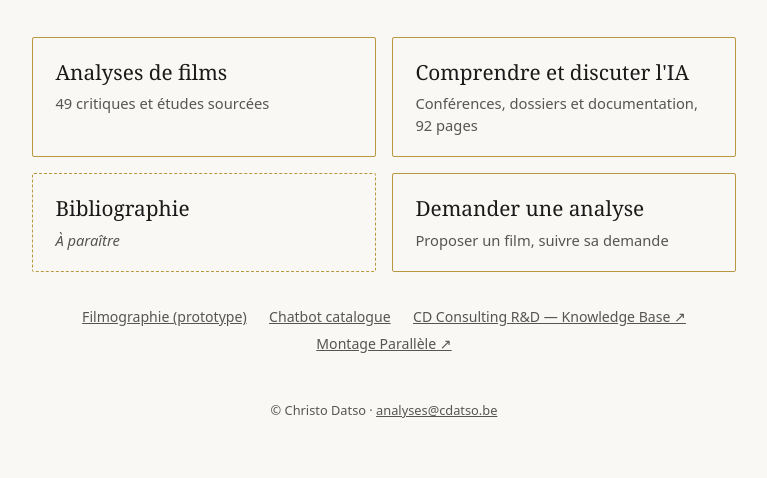
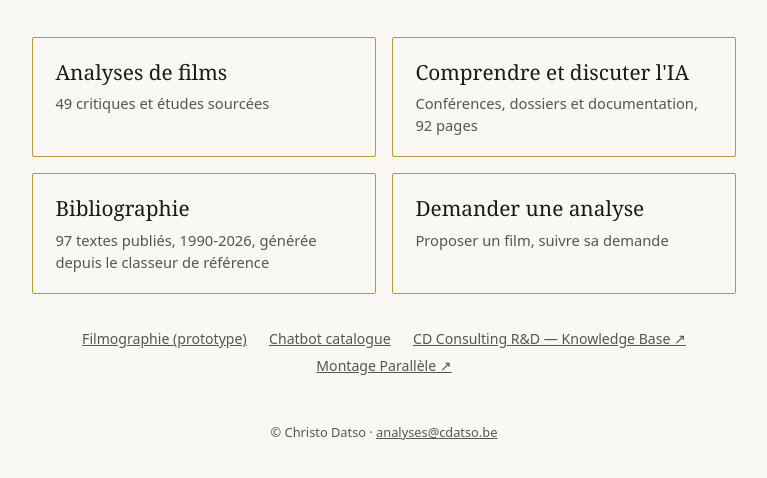
Before and after one commit to cdatso/cdatso.github.io, a plain HTML site: page index.html in a window 1280 px wide. Shown: the part 178-656 px from the top of the page, without its empty margins (256-1023 px from the left). Drawn offline with Linux system fonts and the light colour scheme.

Commit message:
Accueil : carte Bibliographie liee a /bibliographie/ (BKL-CDC-025 publie ; CDC-021 reliquat)
Co-Authored-By: Claude Fable 5.1 <noreply@anthropic.com>

```diff
--- a/index.html
+++ b/index.html
@@ -105,7 +105,7 @@
       <ul class="principales">
         <li><a class="carte" href="/analyses-de-films/"><h2>Analyses de films</h2><p>49 critiques et études sourcées</p></a></li>
         <li><a class="carte" href="/comprendre-ia/"><h2>Comprendre et discuter l'IA</h2><p>Conférences, dossiers et documentation, 92 pages</p></a></li>
-        <li><div class="carte a-paraitre" aria-disabled="true"><h2>Bibliographie</h2><p>À paraître</p></div></li>
+        <li><a class="carte" href="/bibliographie/"><h2>Bibliographie</h2><p>97 textes publiés, 1990-2026, générée depuis le classeur de référence</p></a></li>
         <li><a class="carte" href="https://demande.cdatso.be/"><h2>Demander une analyse</h2><p>Proposer un film, suivre sa demande</p></a></li>
       </ul>
     </nav>
```
Also changed, not shown: 1 other file.
